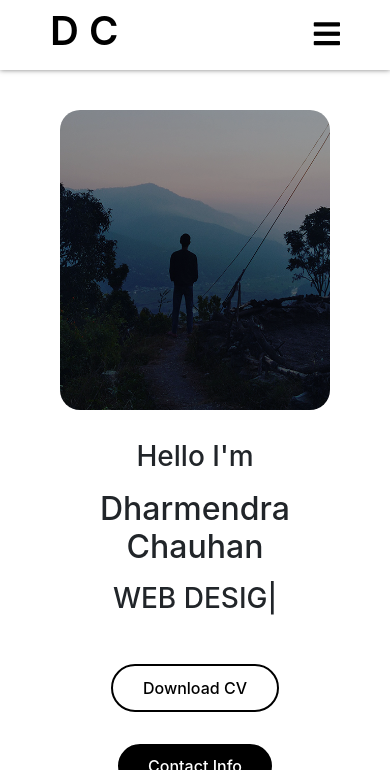
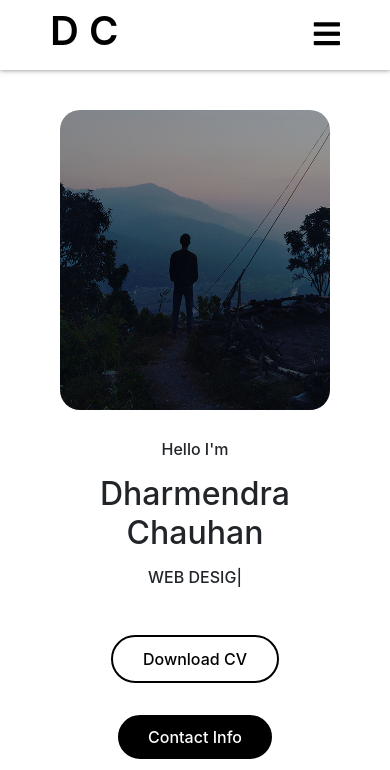
Before and after one commit to mountainboy01/New-Portfolio, a plain HTML site: page index.html in a window 390 px wide. Shown: the top 770 px of the page. Drawn offline with nearby package versions, Linux system fonts and the light colour scheme.

Commit message:
Update style.css

```diff
--- a/css/style.css
+++ b/css/style.css
@@ -186,6 +186,13 @@ nav ul li{
 }
 
 /************ HEADER CSS END ************/
+
+/************ HEADER MEDIA QUERY ************/
+@media screen and (max-width: 425px){
+.header .banner-text h3{
+	font-size:16px;
+}
+}
 
 /************ HEADER MEDIA QUERY ************/
 @media screen and (max-width: 768px){
```
